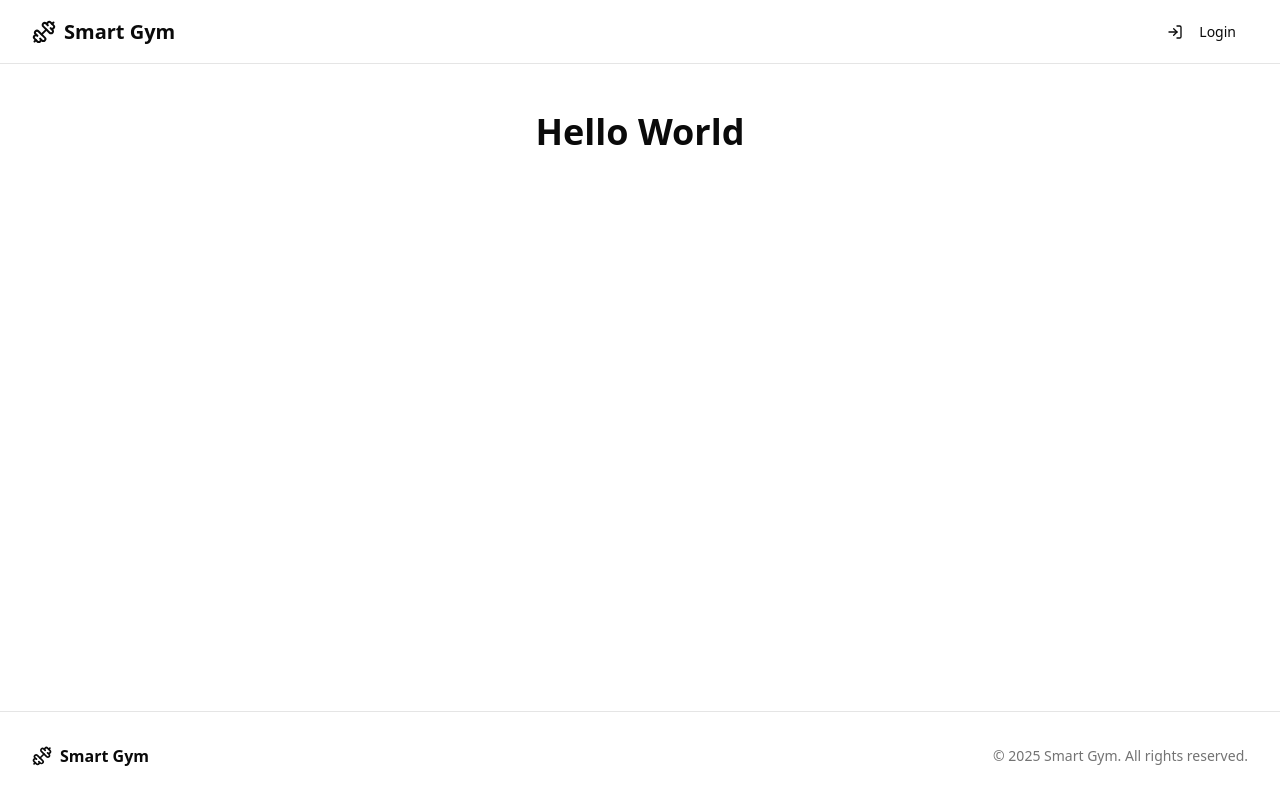
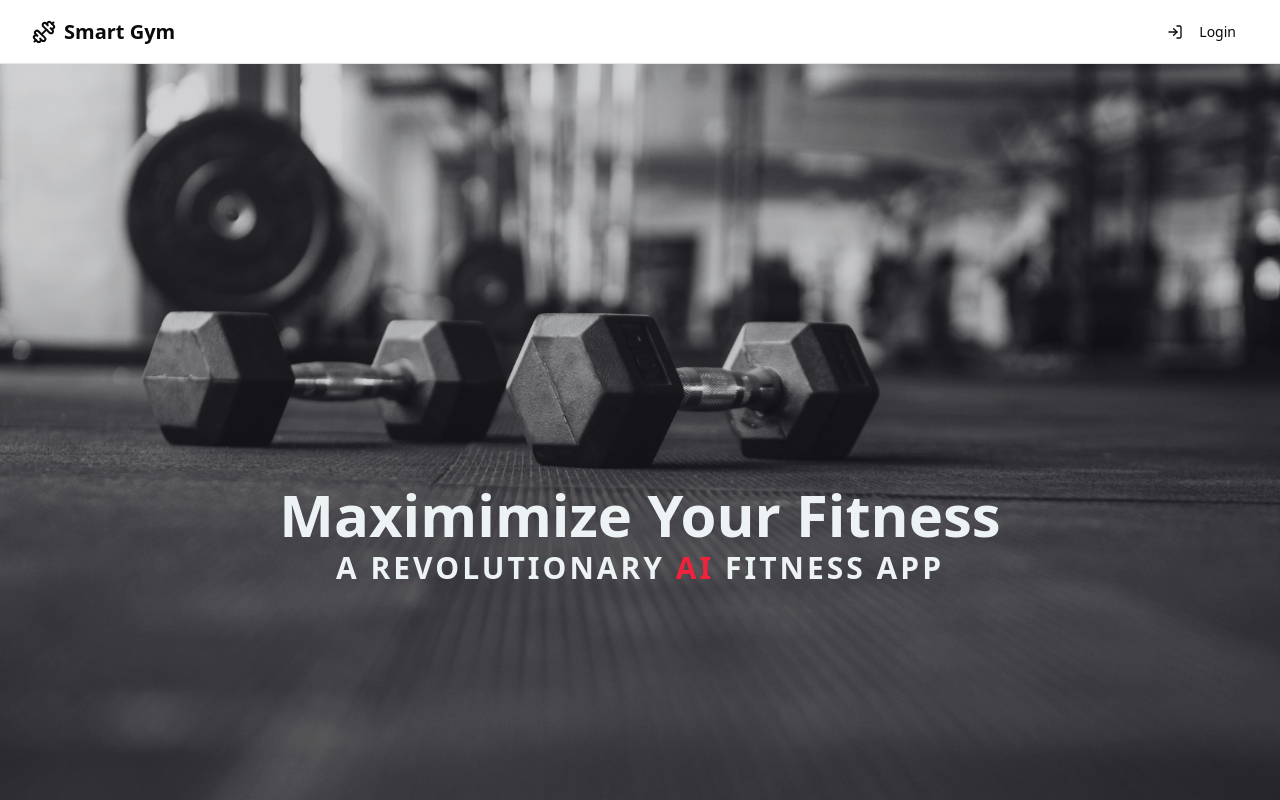
Before and after one commit to rajakrishna/smart-gym, a Next.js app: page / in a window 1280 px wide. Shown: the top 800 px of the page. Built offline with nearby package versions, Linux system fonts and the light colour scheme.

Commit message:
feat: add hero section in preAuth landing page (GYM-32)

```diff
--- a/app/(preAuth)/page.tsx
+++ b/app/(preAuth)/page.tsx
@@ -1,7 +1,9 @@
+import Hero from "@/components/layouts/auth/hero"
+
 export default function AuthLandingPage() {
     return (
-        <div className="container mx-auto px-4 sm:px-6 lg:px-8 py-12">
-            <h1 className="text-4xl font-bold text-center">Hello World</h1>
+        <div className="">
+            <Hero />
         </div>
     );
 }
--- /dev/null
+++ b/components/layouts/auth/hero.tsx
@@ -0,0 +1,25 @@
+'use client';
+
+import LABELS from '@/constants/labels';
+
+const { header, subHeader1, span, subHeader2 } = LABELS.hero;
+const Hero = () => {
+  return (
+    <section
+      className='relative h-screen w-full bg-cover bg-center flex items-center justify-center text-muted'
+      style={{ backgroundImage: `url('/assets/hero.png')` }}
+    >
+      <div className='absolute inset-0 bg-black/10 z-0' />
+
+      <div className='relative z-10 text-center max-w-3xl md:px-4 mt-20 md:mt-32'>
+        <h1 className='text-[28px] md:text-[58px] font-bold mb-0 md:-mb-2'>{header}</h1>
+        <p className='text-md md:text-3xl uppercase font-bold tracking-wide md:tracking-widest'>
+          {subHeader1} <span className='text-primary'>{span} </span>
+          {subHeader2}
+        </p>
+      </div>
+    </section>
+  );
+};
+
+export default Hero;
--- a/constants/labels.ts
+++ b/constants/labels.ts
@@ -11,6 +11,14 @@ const LABELS = {
     },
   },
 
+hero:{
+  header: 'Maximimize Your Fitness',
+  subHeader1: 'A Revolutionary',
+  span: 'AI',
+  subHeader2: 'Fitness App'
+
+},
+
   pages: {
     example: {
       title: 'Example',
```
Also changed, not shown: public/assets/hero.png (added).
